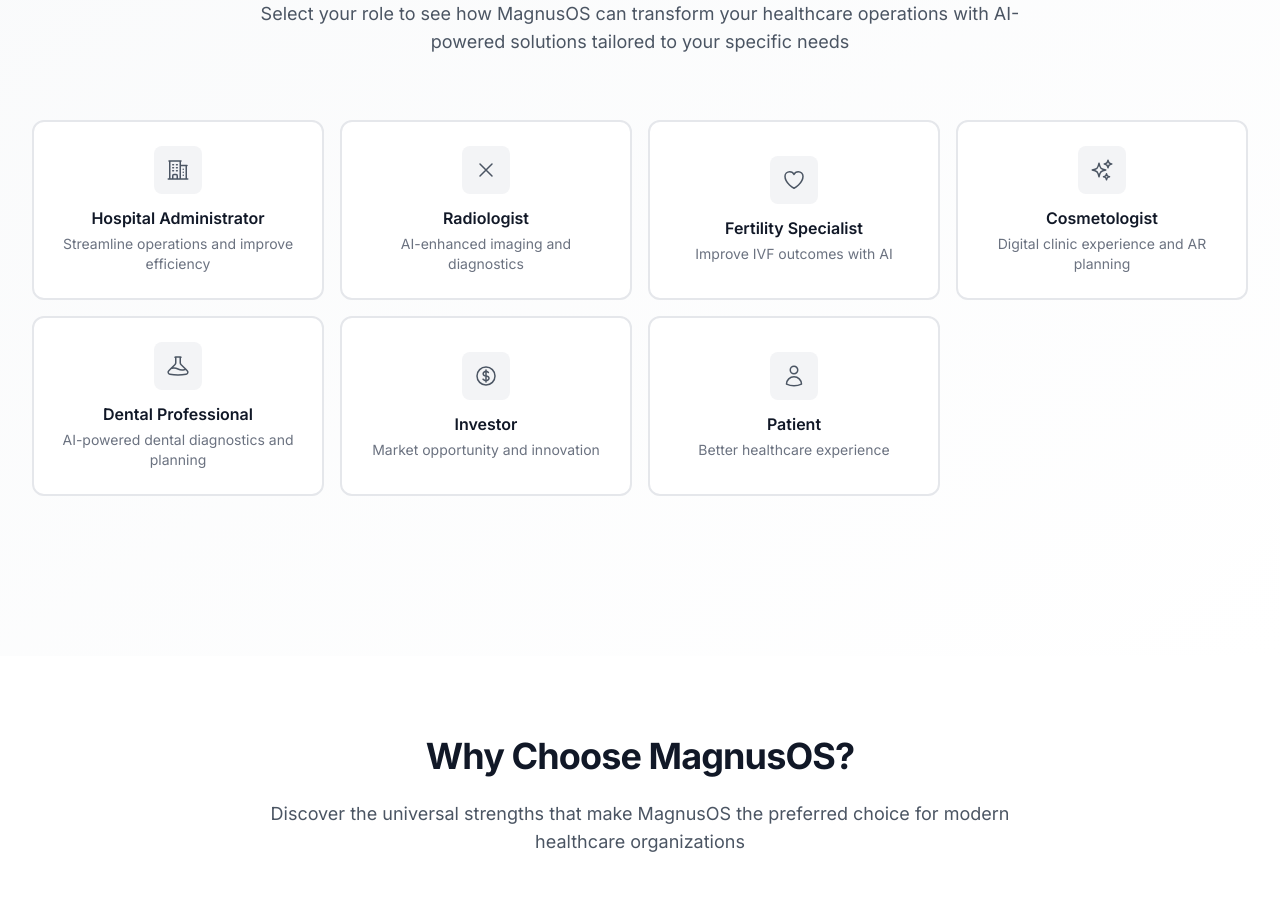
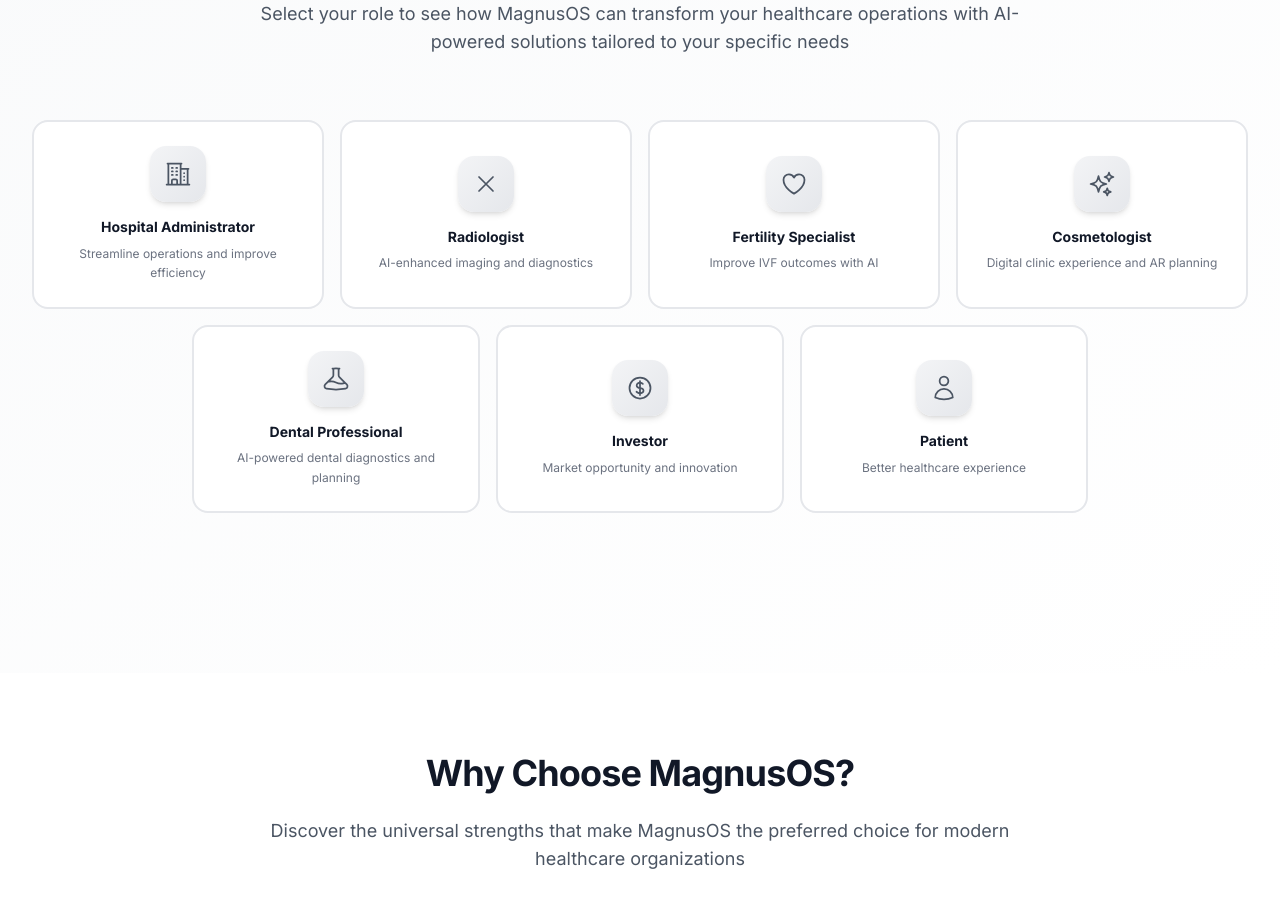
Before and after one commit to Magnus-PJ/magnusos-website, a Next.js app: page / in a window 1280 px wide. Shown: the part 960-1868 px from the top of the page. Built offline with nearby package versions, Linux system fonts and the light colour scheme.

Commit message:
Fix persona selection boxes layout: Create balanced 4+3 grid arrangement instead of asymmetrical layout, enhance visual appeal with larger icons, better spacing, improved hover effects, and centered second row for better visual balance

```diff
--- a/components/PersonaValueProps.tsx
+++ b/components/PersonaValueProps.tsx
@@ -189,38 +189,77 @@ export default function PersonaValueProps() {
           </motion.p>
         </div>
 
-        {/* Persona Grid */}
-        <div className="grid grid-cols-2 md:grid-cols-3 lg:grid-cols-4 gap-4 mb-16">
-          {personas.map((persona, index) => (
+        {/* Persona Grid - Balanced Layout */}
+        <div className="mb-16">
+          {/* First Row - 4 personas */}
+          <div className="grid grid-cols-2 md:grid-cols-4 gap-4 mb-4">
+            {personas.slice(0, 4).map((persona, index) => (
               <motion.button
                 key={persona.id}
                 onClick={() => setSelectedPersona(persona)}
-              className={`p-6 rounded-xl border-2 transition-all duration-200 hover:scale-105 hover:shadow-medium ${
+                className={`p-6 rounded-2xl border-2 transition-all duration-300 hover:scale-105 hover:shadow-lg ${
                   selectedPersona?.id === persona.id
-                  ? 'border-primary-500 bg-primary-50 shadow-medium'
-                  : 'border-gray-200 bg-white hover:border-primary-300'
+                    ? 'border-primary-500 bg-gradient-to-br from-primary-50 to-primary-100 shadow-lg'
+                    : 'border-gray-200 bg-white hover:border-primary-300 hover:bg-gradient-to-br hover:from-gray-50 hover:to-white'
                 }`}
                 initial={{ opacity: 0, y: 20 }}
                 whileInView={{ opacity: 1, y: 0 }}
                 viewport={{ once: true }}
                 transition={{ duration: 0.6, delay: index * 0.1 }}
-              whileHover={{ y: -5 }}
+                whileHover={{ y: -8, scale: 1.02 }}
               >
-              <div className="text-center space-y-3">
-                <div className={`mx-auto w-12 h-12 rounded-lg flex items-center justify-center ${
+                <div className="text-center space-y-4">
+                  <div className={`mx-auto w-14 h-14 rounded-2xl flex items-center justify-center shadow-md transition-all duration-300 ${
                     selectedPersona?.id === persona.id
-                    ? 'bg-primary-100 text-primary-600'
-                    : 'bg-gray-100 text-gray-600'
+                      ? 'bg-gradient-to-br from-primary-500 to-primary-600 text-white shadow-lg'
+                      : 'bg-gradient-to-br from-gray-100 to-gray-200 text-gray-600 group-hover:from-primary-100 group-hover:to-primary-200 group-hover:text-primary-600'
                   }`}>
-                  <persona.icon className="w-6 h-6" />
+                    <persona.icon className="w-7 h-7" />
                   </div>
                   <div>
-                  <h3 className="font-semibold text-gray-900">{persona.name}</h3>
-                  <p className="text-sm text-gray-500 mt-1">{persona.description}</p>
+                    <h3 className="font-bold text-gray-900 text-sm leading-tight">{persona.name}</h3>
+                    <p className="text-xs text-gray-500 mt-2 leading-relaxed">{persona.description}</p>
                   </div>
                 </div>
               </motion.button>
             ))}
+          </div>
+
+          {/* Second Row - 3 personas centered */}
+          <div className="flex justify-center">
+            <div className="grid grid-cols-1 md:grid-cols-3 gap-4 max-w-4xl">
+              {personas.slice(4, 7).map((persona, index) => (
+                <motion.button
+                  key={persona.id}
+                  onClick={() => setSelectedPersona(persona)}
+                  className={`p-6 rounded-2xl border-2 transition-all duration-300 hover:scale-105 hover:shadow-lg ${
+                    selectedPersona?.id === persona.id
+                      ? 'border-primary-500 bg-gradient-to-br from-primary-50 to-primary-100 shadow-lg'
+                      : 'border-gray-200 bg-white hover:border-primary-300 hover:bg-gradient-to-br hover:from-gray-50 hover:to-white'
+                  }`}
+                  initial={{ opacity: 0, y: 20 }}
+                  whileInView={{ opacity: 1, y: 0 }}
+                  viewport={{ once: true }}
+                  transition={{ duration: 0.6, delay: (index + 4) * 0.1 }}
+                  whileHover={{ y: -8, scale: 1.02 }}
+                >
+                  <div className="text-center space-y-4">
+                    <div className={`mx-auto w-14 h-14 rounded-2xl flex items-center justify-center shadow-md transition-all duration-300 ${
+                      selectedPersona?.id === persona.id
+                        ? 'bg-gradient-to-br from-primary-500 to-primary-600 text-white shadow-lg'
+                        : 'bg-gradient-to-br from-gray-100 to-gray-200 text-gray-600 group-hover:from-primary-100 group-hover:to-primary-200 group-hover:text-primary-600'
+                    }`}>
+                      <persona.icon className="w-7 h-7" />
+                    </div>
+                    <div>
+                      <h3 className="font-bold text-gray-900 text-sm leading-tight">{persona.name}</h3>
+                      <p className="text-xs text-gray-500 mt-2 leading-relaxed">{persona.description}</p>
+                    </div>
+                  </div>
+                </motion.button>
+              ))}
+            </div>
+          </div>
         </div>
 
         {/* Selected Persona Content */}
```
Also changed, not shown: 1 other file (tests, documents, lock files or other folders). Lines whose indentation alone changed are shown as unchanged.
